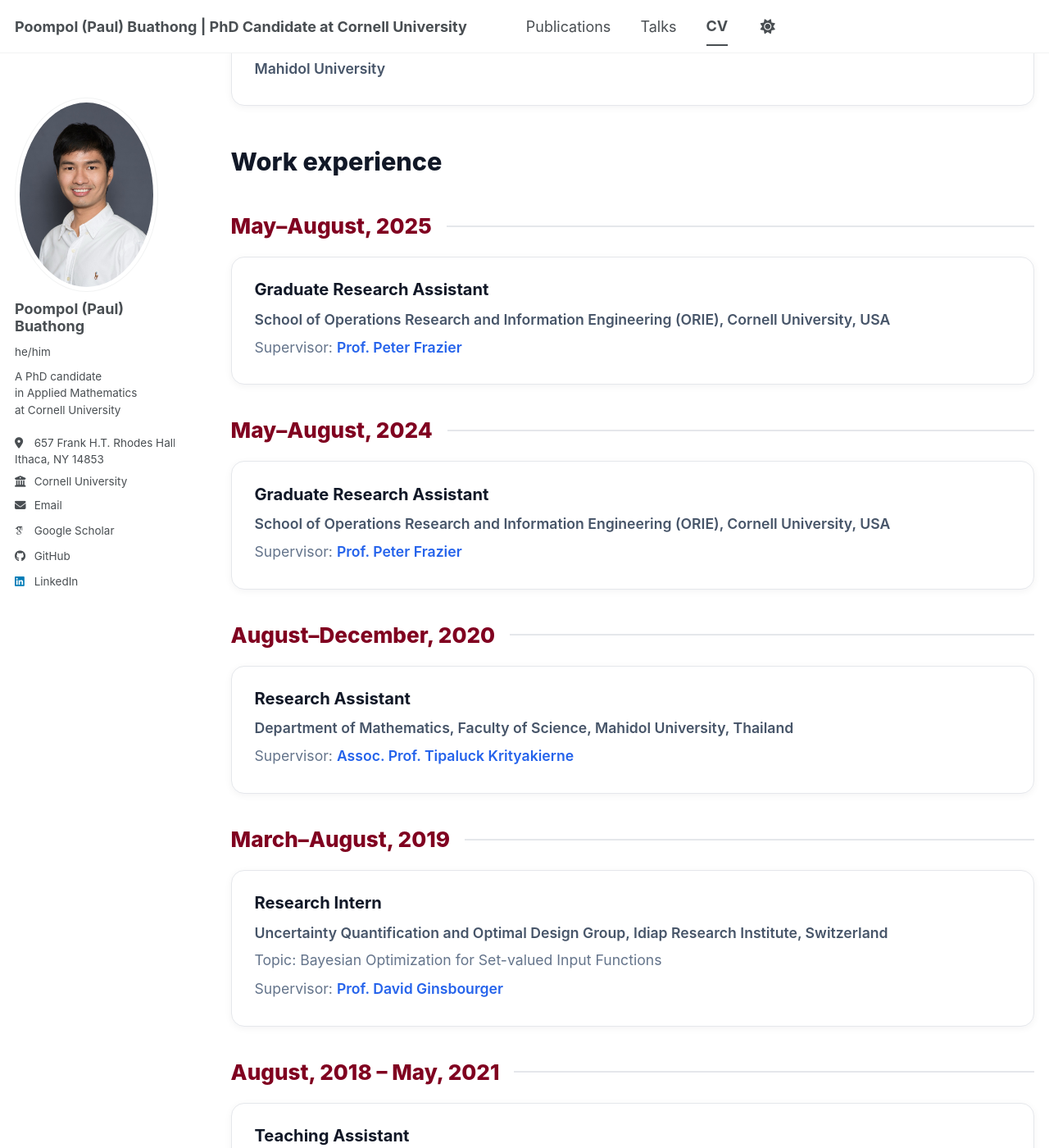
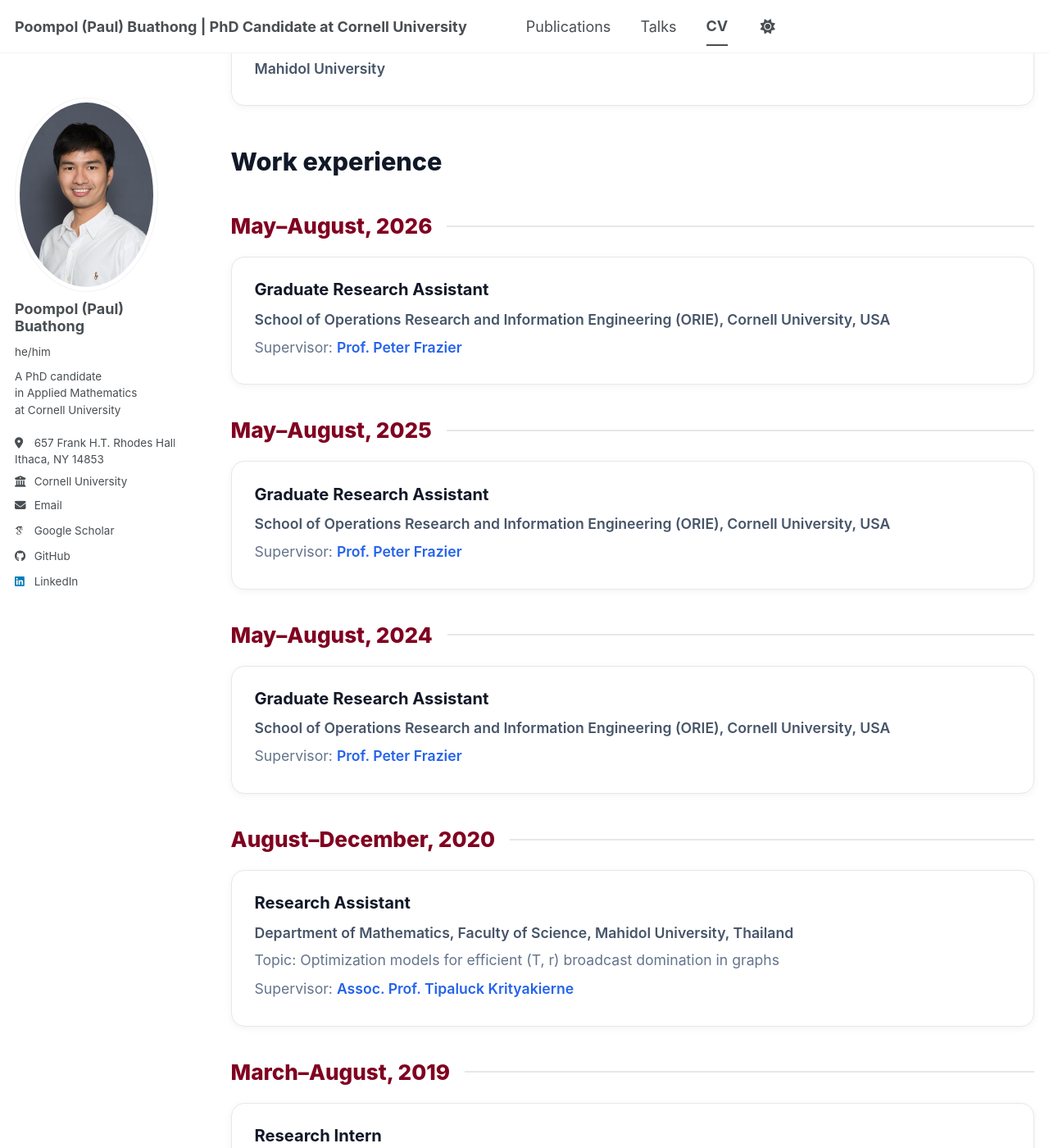
Before and after one commit to poompol/poompol.github.io, a Jekyll site: the page built from _pages/cv.md, in a window 1280 px wide and 1400 px high, scrolled down 1232 px. Shown: the whole window at 82% size. Built offline with Jekyll 4.4.1, drawn with Linux system fonts in a browser that asks for light colours; some web fonts are replaced; a script bundle is joined from its source files by our own code; library files that are not in the unit come from our copies.

Commit message:
Add work experience section to CV
Added work experience as Graduate Research Assistant at Cornell University and updated details for the Research Assistant position at Mahidol University.

```diff
--- a/_pages/cv.md
+++ b/_pages/cv.md
@@ -154,6 +154,14 @@ redirect_from:
 
 <div class="cv-section-title">Work experience</div>
 
+<div class="cv-date">May–August, 2026</div>
+
+<div class="cv-card">
+  <div class="cv-title">Graduate Research Assistant</div>
+  <div class="cv-subtitle">School of Operations Research and Information Engineering (ORIE), Cornell University, USA</div>
+  <div class="cv-detail">Supervisor: <a href="https://people.orie.cornell.edu/pfrazier/">Prof. Peter Frazier</a></div>
+</div>
+
 <div class="cv-date">May–August, 2025</div>
 
 <div class="cv-card">
@@ -175,6 +183,7 @@ redirect_from:
 <div class="cv-card">
   <div class="cv-title">Research Assistant</div>
   <div class="cv-subtitle">Department of Mathematics, Faculty of Science, Mahidol University, Thailand</div>
+  <div class="cv-detail">Topic: Optimization models for efficient (T, r) broadcast domination in graphs</div>
   <div class="cv-detail">Supervisor: <a href="https://science.mahidol.ac.th/expertise/search.php?q=Tipaluck%20Krityakierne">Assoc. Prof. Tipaluck Krityakierne</a></div>
 </div>
 
```
